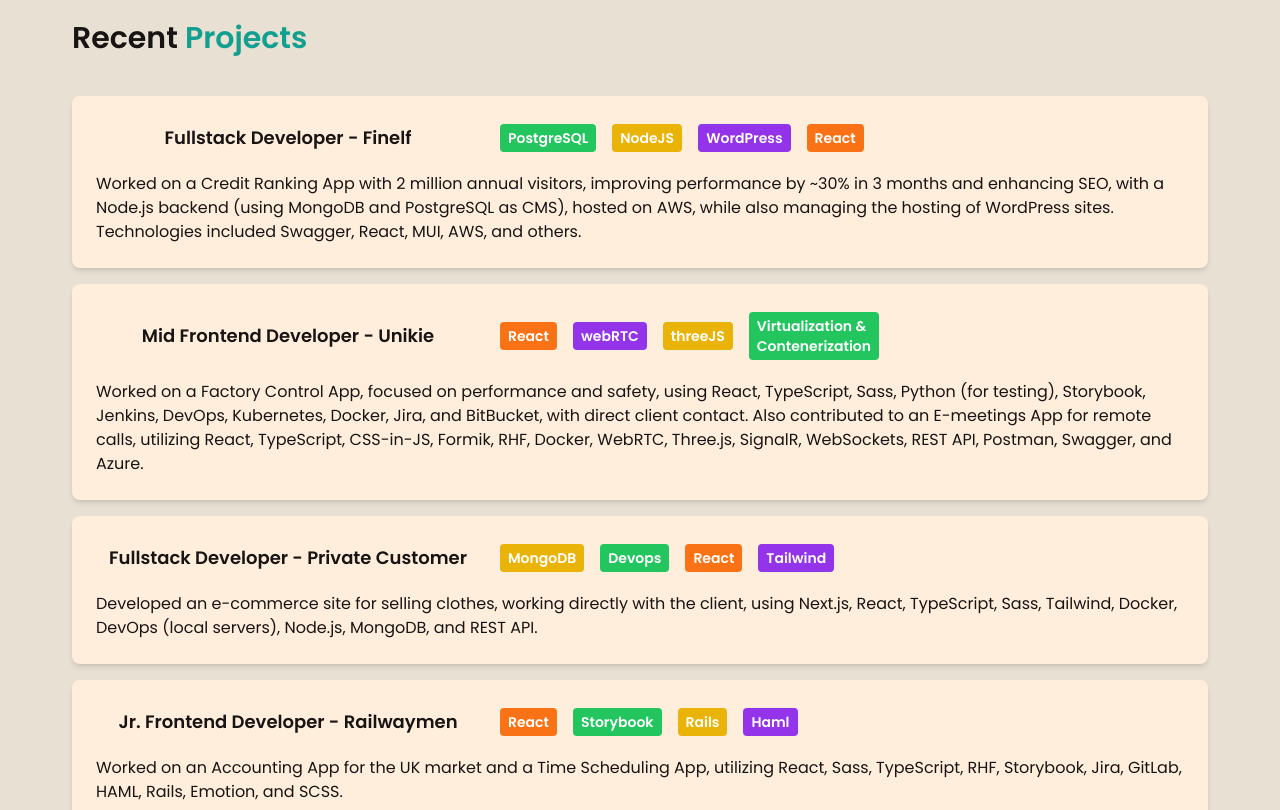
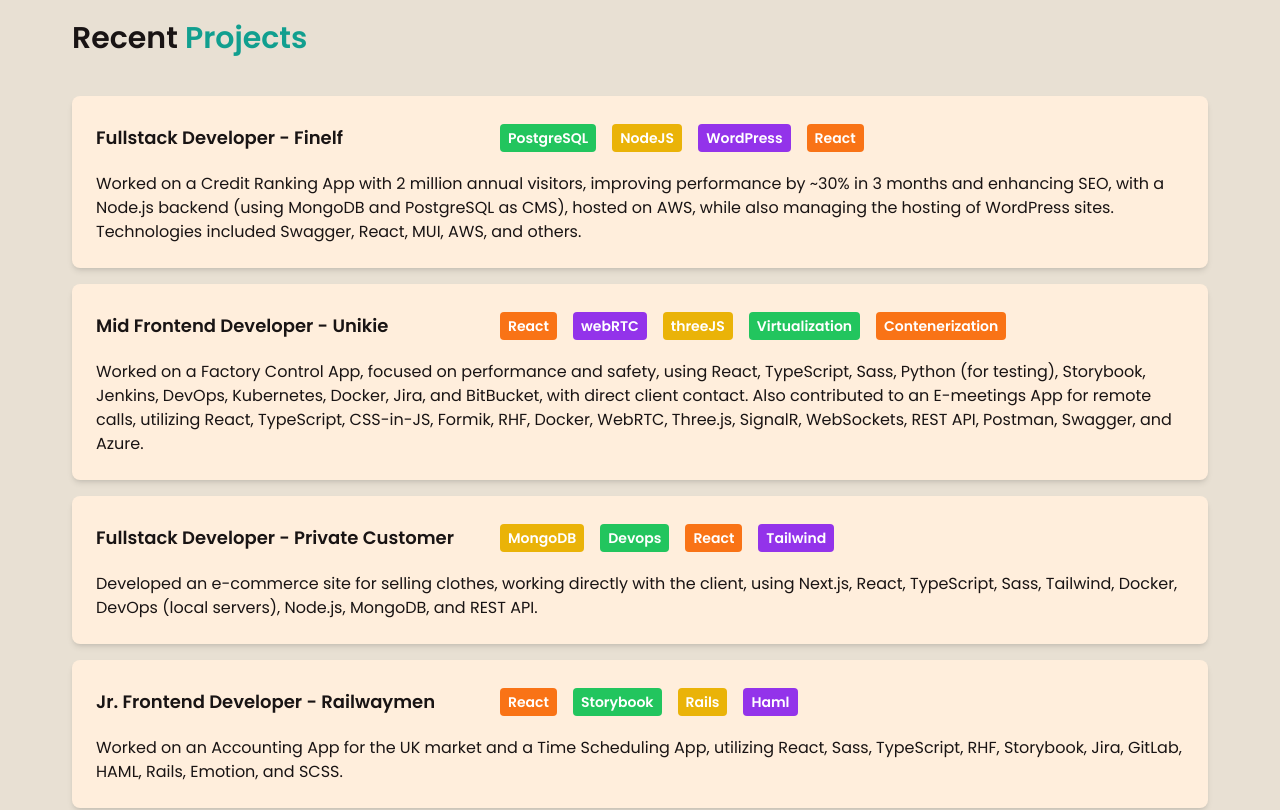
Before and after one commit to Karlos97/my-skills-overview, a React (Vite) app in the folder frontend/: page / in a window 1280 px wide. Shown: the part 660-1470 px from the top of the page. Built offline with nearby package versions, Linux system fonts and the light colour scheme.

Commit message:
Refine UI a little bit

```diff
--- a/frontend/src/components/atoms/Badge/Badge.tsx
+++ b/frontend/src/components/atoms/Badge/Badge.tsx
@@ -1,25 +1,19 @@
 export interface BadgeProps {
   text: string;
-  color: 'green' | 'yellow' | 'purple' | 'orange';
+  color: 'primary' | 'secondary' | 'accent' | 'warning';
 }
 
+const colorVariants = {
+  primary: 'bg-green-500 dark:bg-green-700',
+  secondary: 'bg-purple-600 dark:bg-purple-800',
+  accent: 'bg-yellow-500 dark:bg-yellow-700',
+  warning: 'bg-orange-500 dark:bg-orange-700',
+} as const;
+
 const Badge = ({ text, color }: BadgeProps) => {
-  const getBgColor = () => {
-    switch (color) {
-      case 'green':
-        return 'bg-green-500 dark:bg-green-700';
-      case 'yellow':
-        return 'bg-yellow-500 dark:bg-yellow-700';
-      case 'purple':
-        return 'bg-purple-600 dark:bg-purple-800';
-      default:
-        return 'bg-orange-500 dark:bg-orange-700';
-    }
-  };
-
   return (
     <span
-      className={`text-white text-sm font-semibold m-1 px-2 py-1 rounded w-min h-fit ${getBgColor()}`}
+      className={`text-white text-sm font-semibold m-1 px-2 py-1 rounded w-min h-fit ${colorVariants[color]}`}
     >
       {text}
     </span>
--- a/frontend/src/components/molecules/ProjectCard/ProjectCard.tsx
+++ b/frontend/src/components/molecules/ProjectCard/ProjectCard.tsx
@@ -16,7 +16,7 @@
   return (
     <div className="bg-custom-beige-300 dark:bg-custom-dark-300 p-6 rounded-lg shadow-md mt-4">
       <div className="flex flex-col sm:flex-row items-center gap-4">
-        <h3 className="flex justify-center text-lg font-bold flex-shrink-0 w-full sm:w-72 md:w-80 lg:w-96">
+        <h3 className="flex justify-start text-lg font-bold flex-shrink-0 w-full sm:w-72 md:w-80 lg:w-96">
           {role}
           {company ? ` - ${company}` : ''}
         </h3>
--- a/frontend/src/components/organisms/Header/Header.tsx
+++ b/frontend/src/components/organisms/Header/Header.tsx
@@ -20,13 +20,20 @@
         </Link>
         <nav className="flex items-center space-x-2 md:space-x-4 text-sm sm:text-base md:text-lg">
           {isSimpleAppPath ? (
-            <LinkButton to="/"> {t('header.home')}</LinkButton>
+            <LinkButton to="/">
+              <span className="hidden sm:inline">{t('header.home')}</span>
+              <span className="sm:hidden">{t('header.homeShort')}</span>
+            </LinkButton>
           ) : (
             <LinkButton to="/simple-app?page=1&recordsPerPage=10">
-              {t('header.exampleApp')}
+              <span className="hidden sm:inline">{t('header.exampleApp')}</span>
+              <span className="sm:hidden">{t('header.exampleAppShort')}</span>
             </LinkButton>
           )}
-          <Link href="https://github.com/Karlos97">GitHub</Link>
+          <Link href="https://github.com/Karlos97">
+            <span className="hidden sm:inline">GitHub</span>
+            <span className="sm:hidden">Git</span>
+          </Link>
           <Link href="https://www.linkedin.com/in/karol-minta/">Linkedin</Link>
           <LanguageSwitcher />
           <ThemeButton />
--- a/frontend/src/components/organisms/ProjectList/ProjectList.tsx
+++ b/frontend/src/components/organisms/ProjectList/ProjectList.tsx
@@ -14,10 +14,10 @@
     role: 'homePage.projects.finelf.role',
     company: 'homePage.projects.finelf.company',
     badges: [
-      { text: 'PostgreSQL', color: 'green' },
-      { text: 'NodeJS', color: 'yellow' },
-      { text: 'WordPress', color: 'purple' },
-      { text: 'React', color: 'orange' },
+      { text: 'PostgreSQL', color: 'primary' },
+      { text: 'NodeJS', color: 'accent' },
+      { text: 'WordPress', color: 'secondary' },
+      { text: 'React', color: 'warning' },
     ],
     description: 'homePage.projects.finelf.description',
   },
@@ -25,10 +25,11 @@
     role: 'homePage.projects.unikie.role',
     company: 'homePage.projects.unikie.company',
     badges: [
-      { text: 'React', color: 'orange' },
-      { text: 'webRTC', color: 'purple' },
-      { text: 'threeJS', color: 'yellow' },
-      { text: 'Virtualization & Contenerization', color: 'green' },
+      { text: 'React', color: 'warning' },
+      { text: 'webRTC', color: 'secondary' },
+      { text: 'threeJS', color: 'accent' },
+      { text: 'Virtualization', color: 'primary' },
+      { text: 'Contenerization', color: 'warning' },
     ],
     description: 'homePage.projects.unikie.description',
   },
@@ -36,10 +37,10 @@
     role: 'homePage.projects.privateCustomer.role',
     company: 'homePage.projects.privateCustomer.company',
     badges: [
-      { text: 'MongoDB', color: 'yellow' },
-      { text: 'Devops', color: 'green' },
-      { text: 'React', color: 'orange' },
-      { text: 'Tailwind', color: 'purple' },
+      { text: 'MongoDB', color: 'accent' },
+      { text: 'Devops', color: 'primary' },
+      { text: 'React', color: 'warning' },
+      { text: 'Tailwind', color: 'secondary' },
     ],
     description: 'homePage.projects.privateCustomer.description',
   },
@@ -47,10 +48,10 @@
     role: 'homePage.projects.railwaymen.role',
     company: 'homePage.projects.railwaymen.company',
     badges: [
-      { text: 'React', color: 'orange' },
-      { text: 'Storybook', color: 'green' },
-      { text: 'Rails', color: 'yellow' },
-      { text: 'Haml', color: 'purple' },
+      { text: 'React', color: 'warning' },
+      { text: 'Storybook', color: 'primary' },
+      { text: 'Rails', color: 'accent' },
+      { text: 'Haml', color: 'secondary' },
     ],
     description: 'homePage.projects.railwaymen.description',
   },
--- a/frontend/src/i18n/en.json
+++ b/frontend/src/i18n/en.json
@@ -1,7 +1,9 @@
 {
   "header": {
     "home": "Home",
-    "exampleApp": "Example App"
+    "exampleApp": "Example App",
+    "homeShort": "Home",
+    "exampleAppShort": "App"
   },
   "recordsTable": {
     "header": "Records Table",
--- a/frontend/src/i18n/pl.json
+++ b/frontend/src/i18n/pl.json
@@ -1,7 +1,9 @@
 {
   "header": {
     "home": "Strona Główna",
-    "exampleApp": "Przykładowa Aplikacja"
+    "exampleApp": "Przykładowa Aplikacja",
+    "homeShort": "Start",
+    "exampleAppShort": "App"
   },
   "recordsTable": {
     "header": "Tablica wpisów",
```
Also changed, not shown: 2 other files (tests, documents, lock files or other folders).
